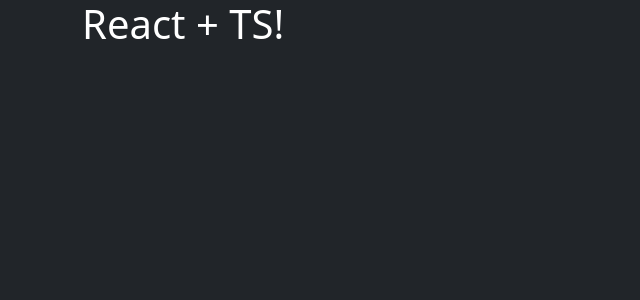
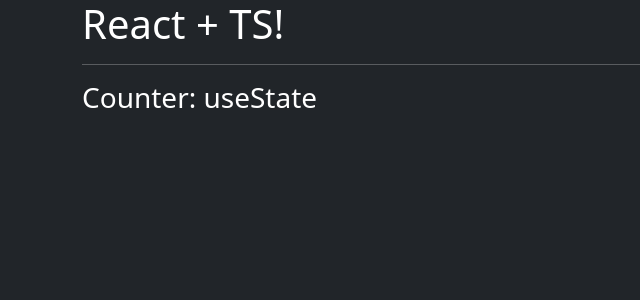
Before and after one commit to Davidcastel26/React-with-TypeScript, a React (Create React App) app in the folder mi-app/: page / in a window 1280 px wide. Shown: the top 300 px of the page, without its empty margins (0-640 px from the left). Built offline with nearby package versions, Linux system fonts and the light colour scheme.

Commit message:
Update App.tsx

```diff
--- a/mi-app/src/App.tsx
+++ b/mi-app/src/App.tsx
@@ -1,8 +1,12 @@
+import Counter from "./components/Counter";
 
 function App() {
   return (
     <>
       <h1> React + TS!</h1>
+      <hr />
+
+      <Counter />
     </>
   );
 }
```
